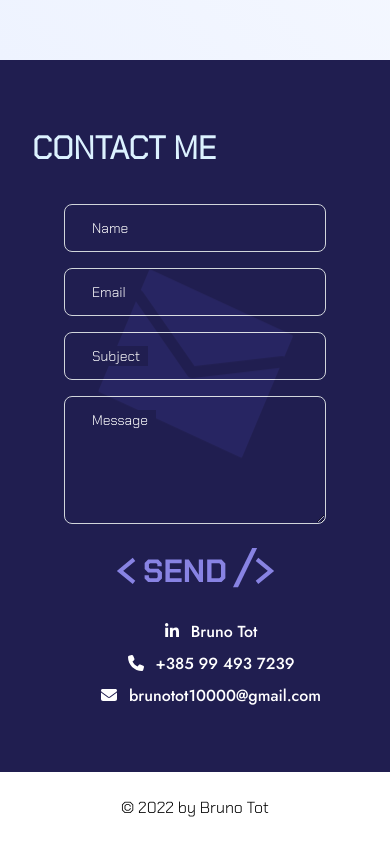
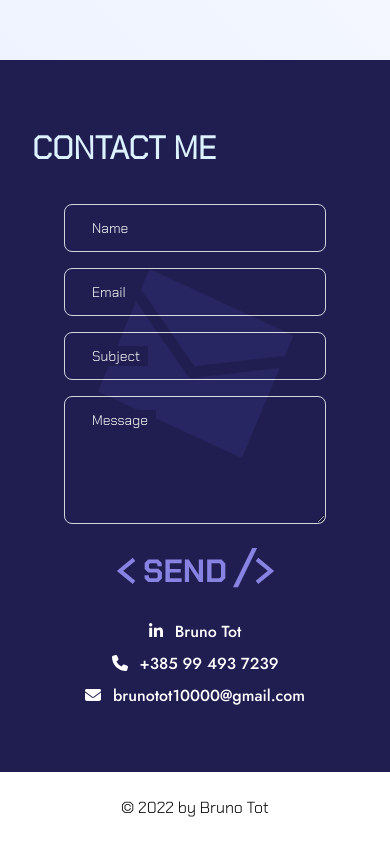
Before and after one commit to brunotot/personal-portfolio, a React (Vite) app: page / in a window 390 px wide. Shown: the part 3872-4716 px from the top of the page. Built offline with nearby package versions, Linux system fonts and the light colour scheme; no server answers.

Commit message:
fix contact padding links

```diff
--- a/src/components/Contact.tsx
+++ b/src/components/Contact.tsx
@@ -11,7 +11,7 @@
 				Contact me
 			</p>
 			<ContactForm />
-			<div className="flex flex-col md:flex-row flex-wrap gap-x-12 gap-y-2 pl-8">
+			<div className="flex flex-col md:flex-row flex-wrap gap-x-12 gap-y-2 pl-0 md:pl-8">
 				<Link
 					href="https://www.linkedin.com/in/btot/"
 					text="Bruno Tot"
```
